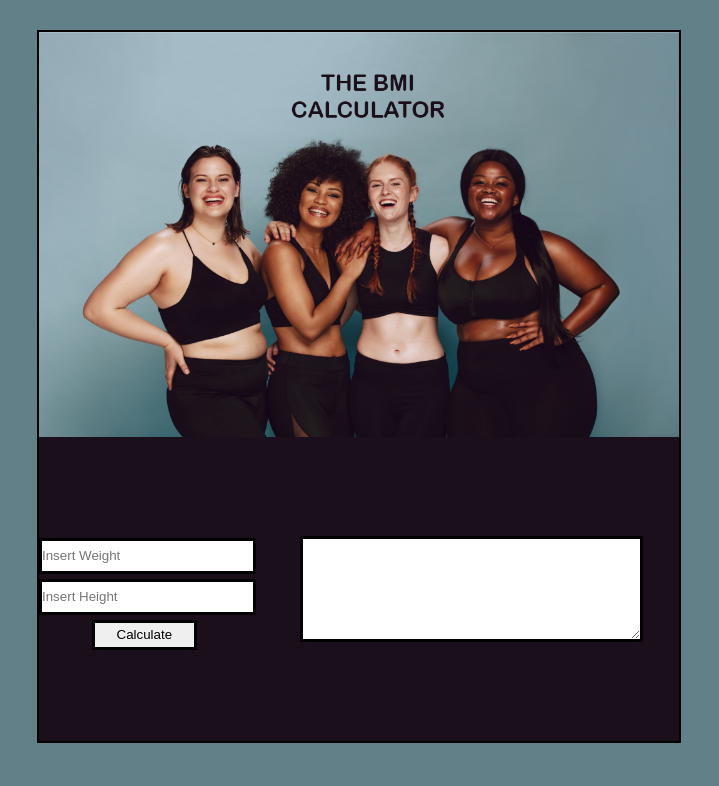
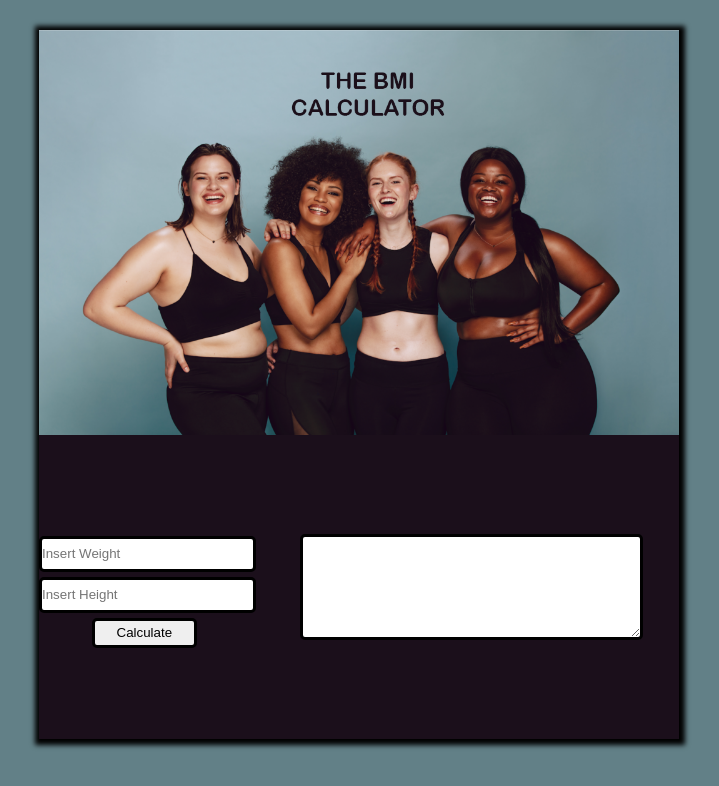
Before and after one commit to Timmy-485/Advanced_BMI, a plain HTML site: page index.html in a window 1280 px wide. Shown: the whole page, without its empty margins (281-1000 px from the left). Drawn offline with Linux system fonts and the light colour scheme.

Commit message:
commit 2

```diff
--- a/css/style.css
+++ b/css/style.css
@@ -13,9 +13,11 @@ body, html {
 .container {
     width: 50%;
     margin: auto;
-    border: black solid 2px;
+    /* border: black solid 2px; */
     background-color: rgb(27,15,27);
     margin-top: 30px;
+    box-shadow: 1px 1px 5px 5px black;
+
 }
 
 .img img {
@@ -39,6 +41,7 @@ body, html {
     margin: 5px 0;
     width: 100%;
     border: black solid;
+    border-radius: 5px;
 }
 
 #button {
@@ -61,4 +64,5 @@ textarea {
     text-align: center;
     border: solid black;
     font-size: 20px;
+    border-radius: 5px;
 }
```
Also changed, not shown: index.html (line endings or trailing spaces).
